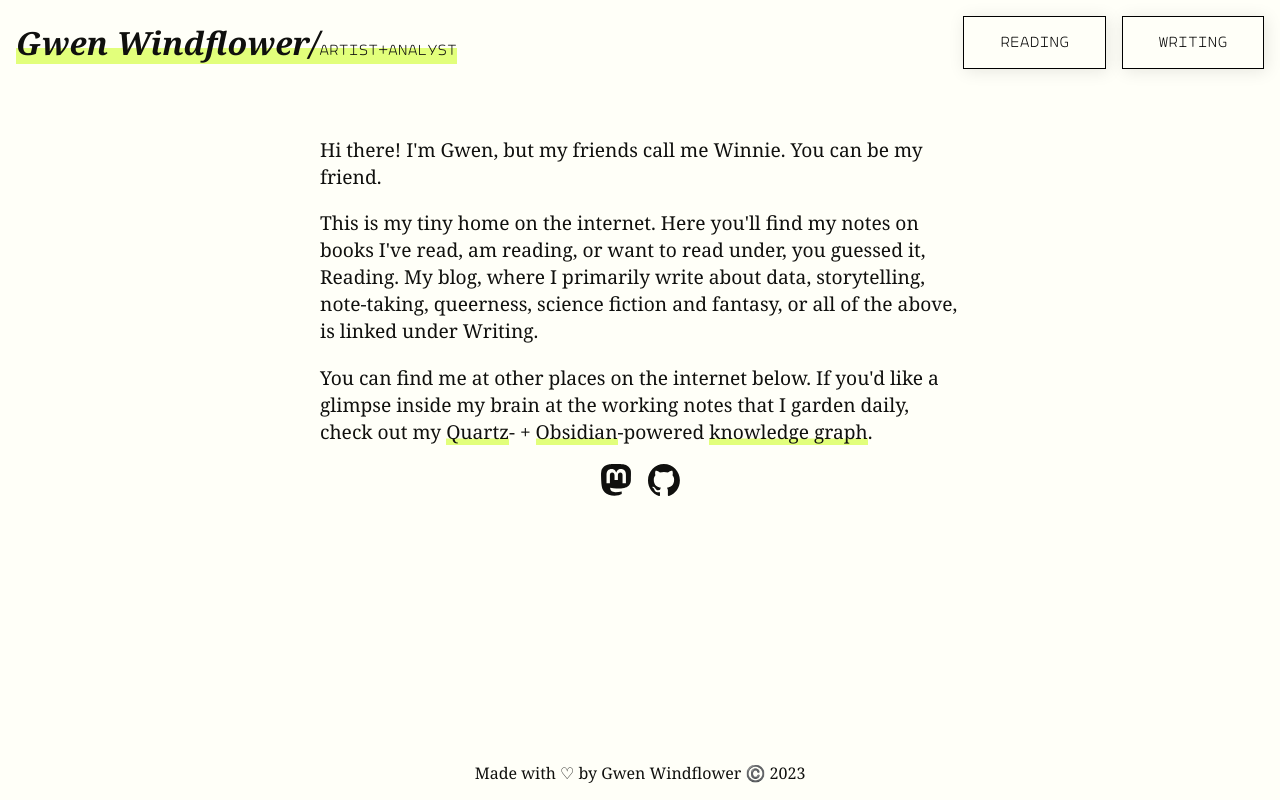
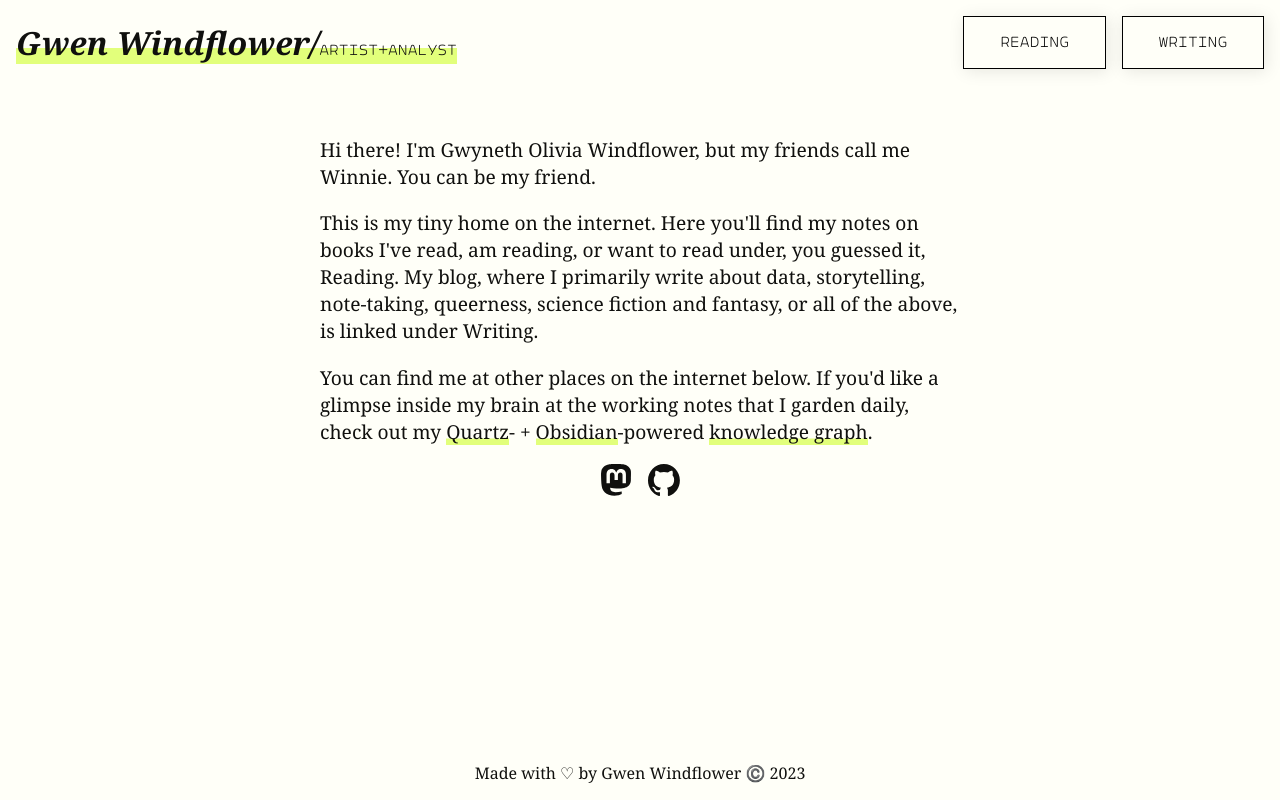
Before and after one commit to gwenwindflower/gwenwindflower.github.io, a SvelteKit app: page / in a window 1280 px wide. Built offline with nearby package versions, Linux system fonts and the light colour scheme; a web font is replaced by a local one.

Commit message:
Put full name in home page

```diff
--- a/src/routes/+page.svelte
+++ b/src/routes/+page.svelte
@@ -1,5 +1,7 @@
 <article>
-	<p>Hi there! I'm Gwen, but my friends call me Winnie. You can be my friend.</p>
+	<p>
+		Hi there! I'm Gwyneth Olivia Windflower, but my friends call me Winnie. You can be my friend.
+	</p>
 	<p>
 		This is my tiny home on the internet. Here you'll find my notes on books I've read, am reading,
 		or want to read under, you guessed it, Reading. My blog, where I primarily write about data,
```
